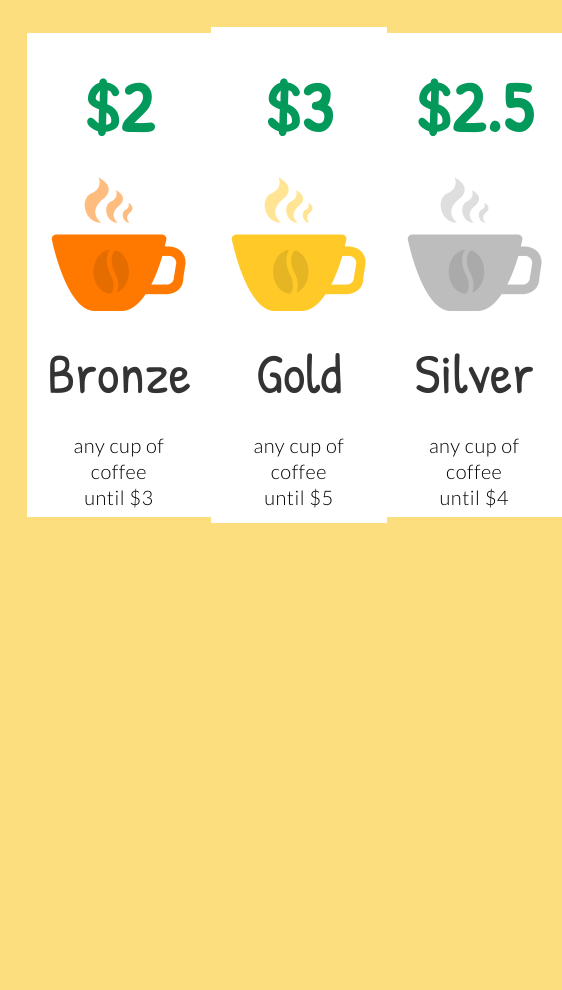
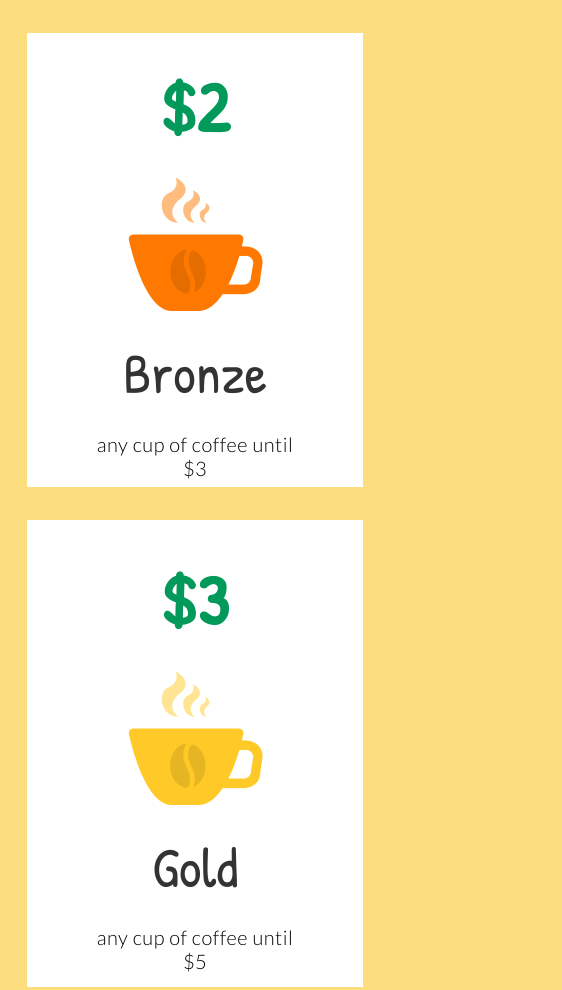
Before and after one commit to harazduyk/coffee, a plain HTML site: page index.html in a window 390 px wide. Shown: the top 990 px of the page, 562 px wide, since content can reach past the window. Before the commit the page ends 844 px from the top, so only its background shows below. Drawn offline with Linux system fonts and the light colour scheme.

Commit message:
add_adaptive_layout

```diff
--- a/style.css
+++ b/style.css
@@ -43,7 +43,6 @@ body {
     width: 70%;
     font-family: 'Lato', sans-serif;
     font-size: 20px;
-    line-height: 26px;
     font-weight: 300;
     letter-spacing: 0.025em;
     margin: 0 auto;
@@ -52,3 +51,13 @@ body {
 div:hover {
     background-color: rgba(74, 230, 126, 0.384);
 }
+
+@media (max-width: 486px) {
+    .main {
+        display: block;
+    }
+
+    .main .second_div {
+        margin: 10% 0;
+    }
+ }
```
